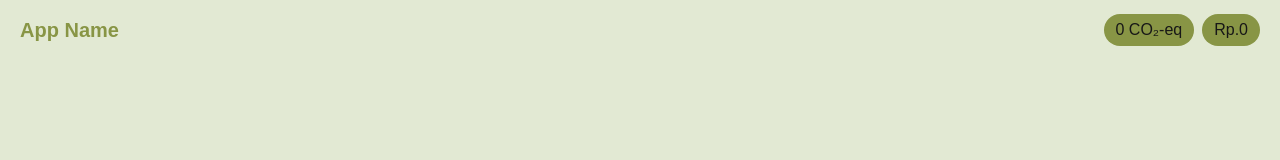
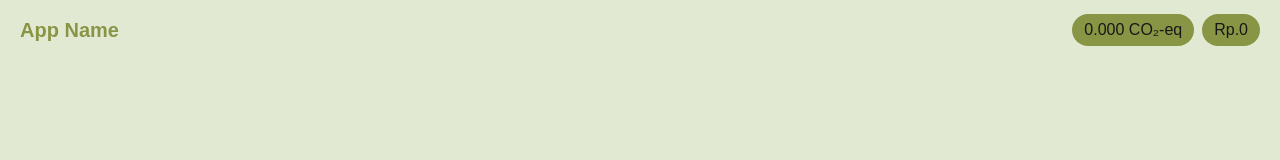
Before and after one commit to zhranBRRRR/trashytrash, a Next.js app: page / in a window 1280 px wide. Shown: the top 160 px of the page. Built offline with nearby package versions, Linux system fonts and the light colour scheme.

Commit message:
fix: stats bug

```diff
--- a/app/_db/stats.localstorage.ts
+++ b/app/_db/stats.localstorage.ts
@@ -4,20 +4,19 @@ type Stats = {
 }
 
 export const getStats = (): Stats => {
-    let totalEmissionReduction: string | number | null = localStorage.getItem("totalEmissionReduction")
-
-    if (totalEmissionReduction) totalEmissionReduction = parseFloat(totalEmissionReduction as string).toFixed(2)
+    let totalEmissionReduction: string | null = localStorage.getItem("totalEmissionReduction")
     if (!totalEmissionReduction) localStorage.setItem("totalEmissionReduction", "0")
 
-    let totalPrice: string | number | null = localStorage.getItem("totalPrice")
-
-    if (totalPrice) totalPrice = parseInt(totalPrice)
+    let totalPrice: string | null = localStorage.getItem("totalPrice")
     if (!totalPrice) localStorage.setItem("totalPrice", "0")
 
-        totalEmissionReduction = totalEmissionReduction ?? 0
-        totalPrice = totalPrice ?? 0
+    totalEmissionReduction = totalEmissionReduction ?? "0"
+    totalPrice = totalPrice ?? "0"
 
-    return { totalEmissionReduction: totalEmissionReduction as number, totalPrice: totalPrice as number }
+    const numberTotalEmissionReduction = parseFloat(totalEmissionReduction)
+    const numberTotalPrice = parseInt(totalPrice)
+
+    return { totalEmissionReduction: numberTotalEmissionReduction, totalPrice: numberTotalPrice }
 }
 
 export const saveStats = ({ totalEmissionReduction, totalPrice }: Stats) => {
--- a/app/page.tsx
+++ b/app/page.tsx
@@ -136,6 +136,8 @@ export default function Home(): JSX.Element {
 
       // save stats
       const currentStats = getStats()
+        console.log(currentStats.totalEmissionReduction, res.emissionReduction)
+        console.log(currentStats.totalEmissionReduction + res.emissionReduction)
       saveStats({
         totalEmissionReduction: currentStats.totalEmissionReduction + res.emissionReduction,
         totalPrice: currentStats.totalPrice + res.price
@@ -341,7 +343,7 @@ export default function Home(): JSX.Element {
       <div className="flex items-center fixed px-5 top-0 inset-0 h-15 w-full bg-background justify-between">
         <p className="text-xl font-semibold text-primary">App Name</p>
         <div className="flex gap-2">
-          <div className="bg-primary px-3 py-1 rounded-full w-fit">{appState.totalEmissionReduction} CO₂-eq</div>
+          <div className="bg-primary px-3 py-1 rounded-full w-fit">{appState.totalEmissionReduction.toFixed(3)} CO₂-eq</div>
           <div className="bg-primary px-3 py-1 rounded-full w-fit">Rp.{appState.totalPrice.toLocaleString("ID")}</div>
         </div>
       </div>
```
Lines whose indentation alone changed are shown as unchanged.
